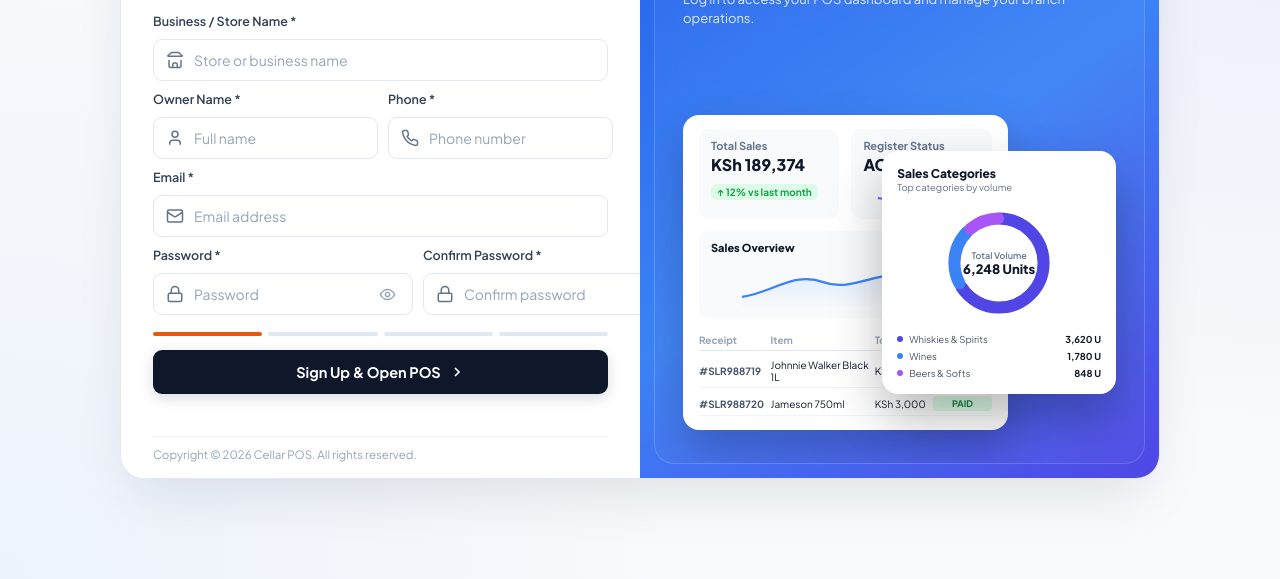
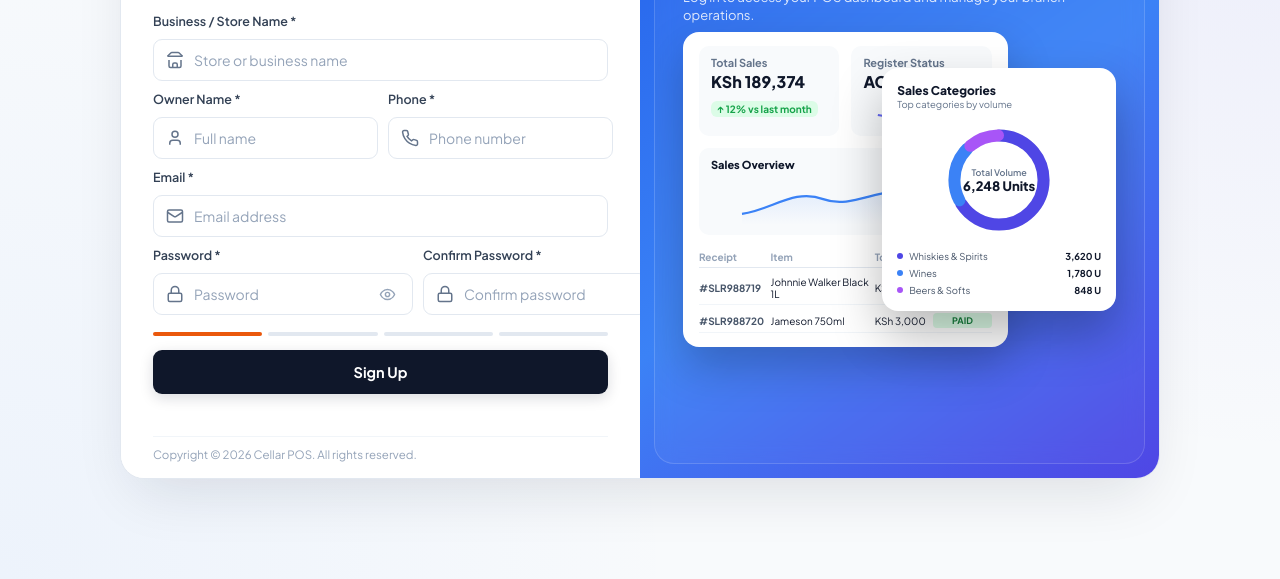
Before and after one commit to Junior-Dan/POS, a website built with Vite: page index.html in a window 1280 px wide. Shown: the part 221-800 px from the top of the page. Built offline with nearby package versions, Linux system fonts and the light colour scheme; no server answers; files whose address does not match are found by name.

Commit message:
fix(auth): center Sign In content vertically and simplify submit button text to Sign Up

```diff
--- a/src/components/SetupScreen.js
+++ b/src/components/SetupScreen.js
@@ -27,7 +27,7 @@ export function renderAuthLandingScreen(overrideMode = null) {
     <div class="welcome-setup-container">
       <div class="welcome-setup-card">
         <!-- LEFT PANEL: AUTH FORM (Matches Reference Design) -->
-        <div class="welcome-auth-pane">
+        <div class="welcome-auth-pane ${isRegisterSetup ? 'auth-mode-register' : 'auth-mode-login'}">
           <div class="auth-pane-content">
             <!-- Brand Logo & Name Centered -->
             <div class="welcome-brand-header">
@@ -126,8 +126,7 @@ export function renderAuthLandingScreen(overrideMode = null) {
                 <div id="setupErrorMsg" class="setup-error-msg"></div>
 
                 <button type="submit" class="welcome-submit-btn">
-                  <span>Sign Up & Open POS</span>
-                  <svg class="icon-sm" viewBox="0 0 24 24" fill="none" stroke="currentColor" stroke-width="2.5" style="width:16px; height:16px;"><polyline points="9 18 15 12 9 6"/></svg>
+                  <span>Sign Up</span>
                 </button>
               </form>
             ` : `
--- a/src/styles/main.css
+++ b/src/styles/main.css
@@ -1593,6 +1593,11 @@ svg.icon-lg { width: 24px; height: 24px; }
   width: 100%;
 }
 
+.welcome-auth-pane.auth-mode-login .auth-pane-content {
+  margin: auto 0;
+  justify-content: center;
+}
+
 @media (max-width: 520px) {
   .welcome-auth-pane {
     padding: 16px 18px 14px 18px;
@@ -2018,7 +2023,8 @@ svg.icon-lg { width: 24px; height: 24px; }
   box-sizing: border-box;
   display: flex;
   flex-direction: column;
-  justify-content: space-between;
+  justify-content: flex-start;
+  gap: 8px;
   position: relative;
   overflow: hidden;
   border: 1px solid rgba(255, 255, 255, 0.15);
@@ -2034,20 +2040,21 @@ svg.icon-lg { width: 24px; height: 24px; }
   color: #ffffff;
   line-height: 1.25;
   letter-spacing: -0.5px;
-  margin: 0 0 6px 0;
+  margin: 0 0 4px 0;
 }
 
 .hero-subtitle {
   font-size: 13px;
   color: rgba(255, 255, 255, 0.85);
-  line-height: 1.45;
+  line-height: 1.4;
   margin: 0;
 }
 
 .hero-mockup-stage {
   position: relative;
-  height: 330px;
-  margin-top: 12px;
+  height: 350px;
+  margin-top: 0;
+  flex: 1;
 }
 
 /* Base style for floating cards */
```
